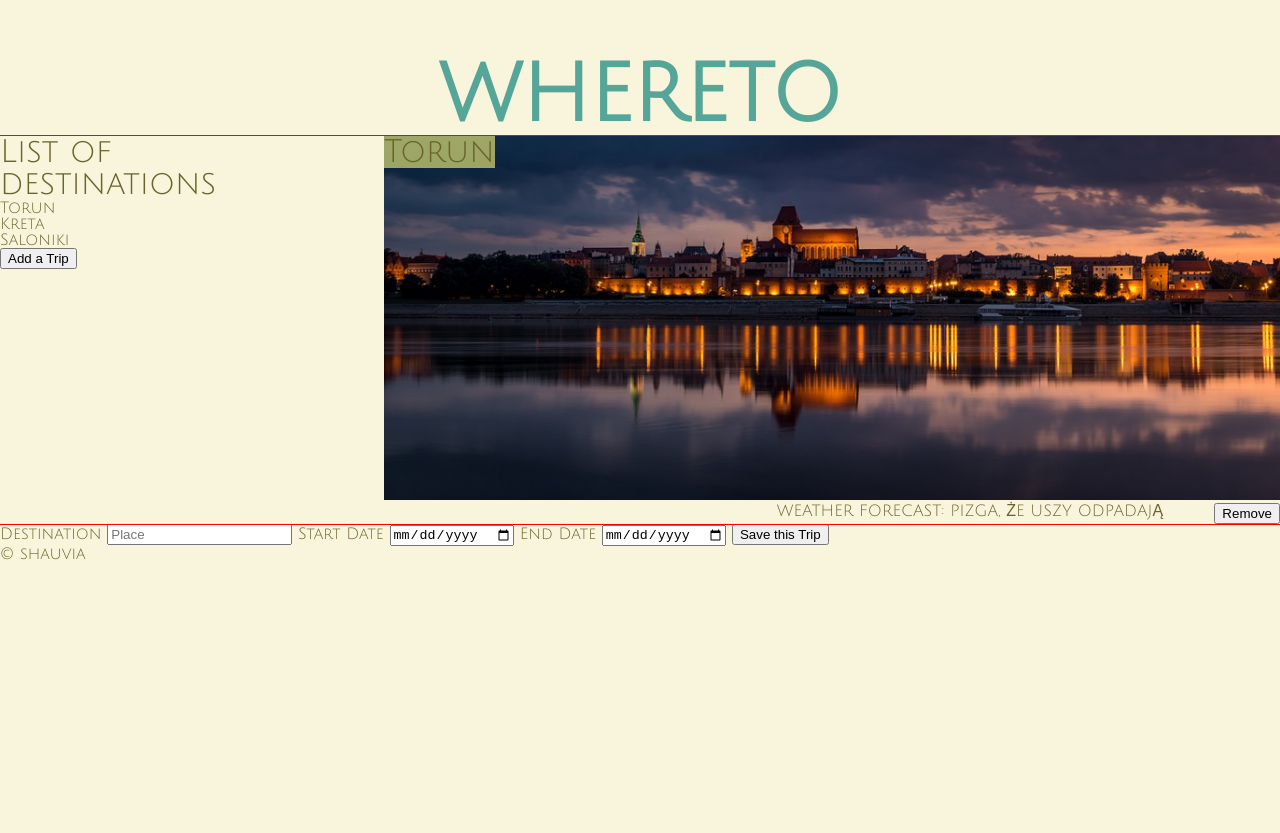
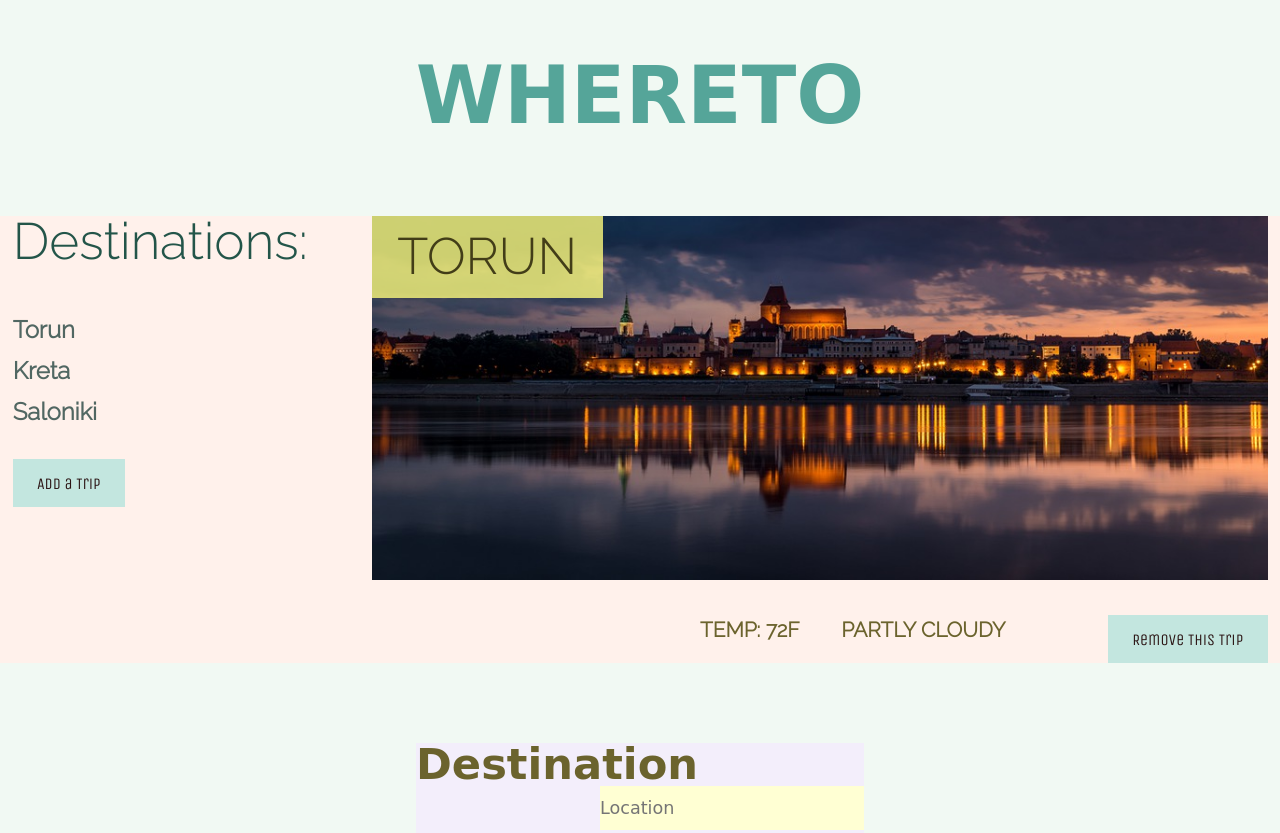
Before and after one commit to shauvia/whereto, a website built with webpack: page src/client/views/index.html in a window 1280 px wide. Shown: the top 833 px of the page. Before the commit the page ends 800 px from the top, so only its background shows below. Built offline with nearby package versions, Linux system fonts and the light colour scheme; a web font is replaced by a local one.

Commit message:
css for basic comp version done

```diff
--- a/src/client/styles/style.scss
+++ b/src/client/styles/style.scss
@@ -1,62 +1,107 @@
-// celeste rgb (178, 247, 236)
-// green yellow crayola rgb (242, 227, 150)
-// lemon yellow crayola rgb(255, 255, 186)
-// platinum rgb(232, 237, 236)
-// lemon meringue rgb(232, 224, 186);
-// baby powder rgb(248, 247, 242)
-
 body {
-  background-color: rgb(249, 245, 220);
+  background-color: rgb(241, 249, 243);
   color:rgb(107, 99, 45);
-  // font-family: 'Cinzel', serif;
-  font-family: 'Julius Sans One', sans-serif;
+  font-family: 'Unica One', cursive;
 }
 
 h1 {
-  // color:rgb(107, 99, 45);
   color: rgb(85, 165, 153);
   font-size: 5em;
   text-align: center;
   margin-top: 0.7em;
+  margin-bottom: 1em;
   font-weight: 700;
+  font-family: 'Nixie One', cursive;
+  text-transform: uppercase;
 }
 
 h2 {
-  font-size: 2em;
+  font-size: 3.2em;
 }
 
-#tripsDisplay{
-  outline: red solid 1px;
+.buttons {
+  background-color: rgb(195, 230, 223);
+  border: none;
+  color: rgb(43, 20, 20);
+  font-size: 1em;
+  font-family: 'Unica One', cursive;
+  transition-duration: 0.4s;
+  text-align: center;
+  text-decoration: none;
+}
+
+.buttons:hover {
+  background-color: rgb(124, 170, 160);
+  color: white;
+  cursor: pointer;
+}
+
+.labels {
+  text-align: left;
+  font-size: 2.7em;
+  width: 10em;
+  font-weight: 600;
+}
+
+.tripInputs{
+  background-color: rgb(255, 255, 211);
+  font-family: 'Nixie One', cursive;
+  font-size: 1.1em;
+  border: none;
+  width: 15em;
+  height: 2.5em;
+  justify-self: end;
+  padding: 0;
+}
+
+#tripsDisplay {
+  background-color: rgb(255, 241, 235);
+  font-family: 'Raleway', sans-serif;
   display: grid;
   grid-template-columns: 1fr 1fr;
-  // grid-template-rows: 1;
   column-gap: 5%;
   grid-template-areas:
-   'tld ntd'
-  // width: 40%;
-  // margin: 10em auto 0 auto;
+   'tld ntd';
 }
 
-#newTripDisplay{
-  grid-area: ntd;
+#tripListDisplay {
+  grid-area: tld;
+  margin-left: 1vw;
+  color: rgb(35, 85, 73);
 }
 
-#tripListDisplay{
-  grid-area: tld;
+#newTripDisplay {
+  grid-area: ntd;
+  position: relative;
+  width: 70vw;
+  margin-right: 1vw;
 }
 
-#newTripDisplay{
-  position: relative;
-  width: 70vw;
-  // margin-left: 15vw;
-  // margin-right: 15vw;
+#tripListDisplay li {
+  margin-top: 0.7em;
+  font-size: 1.5em;
+  color: rgb(81, 103, 98);
+  font-weight: 800;
 }
 
-#newTripDisplay h2{
+#tripListDisplay h2{
+  font-weight: 500;
+  margin-bottom: 1em;
+  // text-transform: uppercase;
+}
+
+#buttonAddTrip {
+  width: 7em;
+  height: 3em;
+  margin-top: 2.2em;
+}
+
+#newTripDisplay h2 {
   position: absolute;
-  // width: 100%;
-  background-color: rgba(231, 231, 121, 0.658)
-  // background-color: rgba(255, 255, 125, 0.658);
+  background-color: rgba(250, 248, 124, 0.808);
+  color: rgb(66, 61, 24);
+  text-transform: uppercase;
+  padding: 0.3em 0.5em 0.3em 0.5em;
 }
 
 #newTripDisplay img {
@@ -65,12 +110,92 @@ h2 {
 }
 
 #newTripDisplay div {
+  display: grid;
+  grid-template-columns: 1fr 1fr;
+  column-gap: 5%;
+  grid-template-areas:
+   'ntdParagraph ntdParagraph ntdButton';
+}
+
+#newTripDisplay ul {
+  grid-area: ntdParagraph;
+  margin-top: 1em;
+  margin-right: 1em;
   display: flex;
   flex-direction: row;
   justify-content: flex-end;
-  text-transform: uppercase;
 }
 
-#newTripDisplay p {
-  margin-right: 4vw;
+#newTripDisplay li {
+  padding-top: 1em;
+  padding-right: 2em;
+  font-size: 1.3em;
+  text-transform: uppercase;
+  font-weight: 900;
 }
+
+#buttonRemoveTrip{
+  grid-area: ntdButton;
+  width: 10em;
+  height: 3em;
+  margin-top: 2em;
+}
+
+form {
+  display: grid;
+  grid-template-columns: 1fr;
+  grid-template-rows: repeat(7, auto);
+  grid-template-areas:
+    'ltp'
+    'tp'
+    'lts'
+    'ts'
+    'lte'
+    'te'
+    'btn';
+  width: 35vw;
+  margin: 5em auto 0 auto;
+  font-family: 'Nixie One', cursive;
+  // background-color: rgb(218, 232, 223);
+  background-color: rgb(243, 238, 251);
+  // background-color: rgb(253, 253, 195);
+}
+
+#labTripPlace{
+  // outline: 1px rgb(25, 209, 40) solid;
+  grid-area: ltp;
+}
+
+#tripPlace {
+  // outline: 1px red solid;
+  grid-area: tp;
+
+}
+
+#labTripStart {
+  grid-area: lts;
+  margin-top: 1em;
+}
+
+#tripStart {
+  grid-area: ts;
+
+}
+
+#labTripEnd {
+  grid-area: lte;
+  margin-top: 1em;
+}
+
+#tripEnd {
+  grid-area: te;
+
+}
+
+#sendButton{
+  grid-area: btn;
+  margin-top: 4em;
+  width: 15em;
+  height: 4em;
+  justify-self: end;
+}
--- a/src/client/views/index.html
+++ b/src/client/views/index.html
@@ -2,49 +2,51 @@
 <html>
   <head>
     <meta charset="utf-8">
-    <link href="https://fonts.googleapis.com/css2?family=Cinzel:wght@500&display=swap" rel="stylesheet">
     <link href="https://fonts.googleapis.com/css2?family=Julius+Sans+One&display=swap" rel="stylesheet">
+    <link href="https://fonts.googleapis.com/css2?family=Raleway:wght@300&display=swap" rel="stylesheet">
+    <link href="https://fonts.googleapis.com/css2?family=Unica+One&display=swap" rel="stylesheet">
+    <link href="https://fonts.googleapis.com/css2?family=Nixie+One&display=swap" rel="stylesheet">
+    <link href="https://fonts.googleapis.com/css2?family=Red+Hat+Mono:wght@300&display=swap" rel="stylesheet">
+
 
     <title>Trip app with weather prediction and map</title>
   </head>
   <body>
     <header>
-      <h1>WHERETO</h1>
+      <h1>Whereto</h1>
     </header>
     <main>
       <div id="tripsDisplay">
         <section id="newTripDisplay">
           <h2>Torun</h2>
           <img src="http://localhost:3000/torun_view.jpg" alt="View of Torun">
-          <div id="flex_container">
-            <p>Weather forecast: Pizga, że uszy odpadają</p>
-            <button id="removeTrip" type="button">Remove</button>
+          <div>
+              <ul>
+                <li>Temp: 72F</li>
+                <li>Partly cloudy</li>
+              </ul>
+            <button id="buttonRemoveTrip" class="buttons" type="button">Remove This Trip</button>
           </div>
         </section>
         <section id="tripListDisplay">
-          <h2>List of destinations</h2>
+          <h2>Destinations:</h2>
           <ul>
             <li>Torun</li>
             <li>Kreta</li>
             <li>Saloniki</li>
           </ul>
-          <button id="addTrip" type="button">Add a Trip</button>
+          <button id="buttonAddTrip" class="buttons" type="button">Add a Trip</button>
         </section>
       </div>
       <form>
-        <label for="tripPlace" id="labTripPlace">Destination</label>
-        <input type="text" id="tripPlace" name="place" placeholder="Place">
-        <label for="tripStart" id="labTripStart">Start Date</label>
-        <input type="date" id="tripStart" name="trip-start">
-        <label for="tripEnd" id="labTripEnd">End Date</label>
-        <input type="date" id="tripEnd" name="trip-end">
-        <button id="send" type="button">Save this Trip</button>
+        <label for="tripPlace" id="labTripPlace" class="labels">Destination</label>
+        <input type="text" id="tripPlace" class='tripInputs' name="place" placeholder="Location" >
+        <label for="tripStart" id="labTripStart" class="labels">Start Date</label>
+        <input type="date" id="tripStart" class='tripInputs' name="trip-start">
+        <label for="tripEnd" id="labTripEnd" class="labels">End Date</label>
+        <input type="date" id="tripEnd" class='tripInputs' name="trip-end">
+        <button id="sendButton" class="buttons" type="button">Save This Trip</button>
       </form>
-
-      <section>
-
-      </section>
-
   </main>
   <footer>
     <p>&copy; shauvia</p>
```
